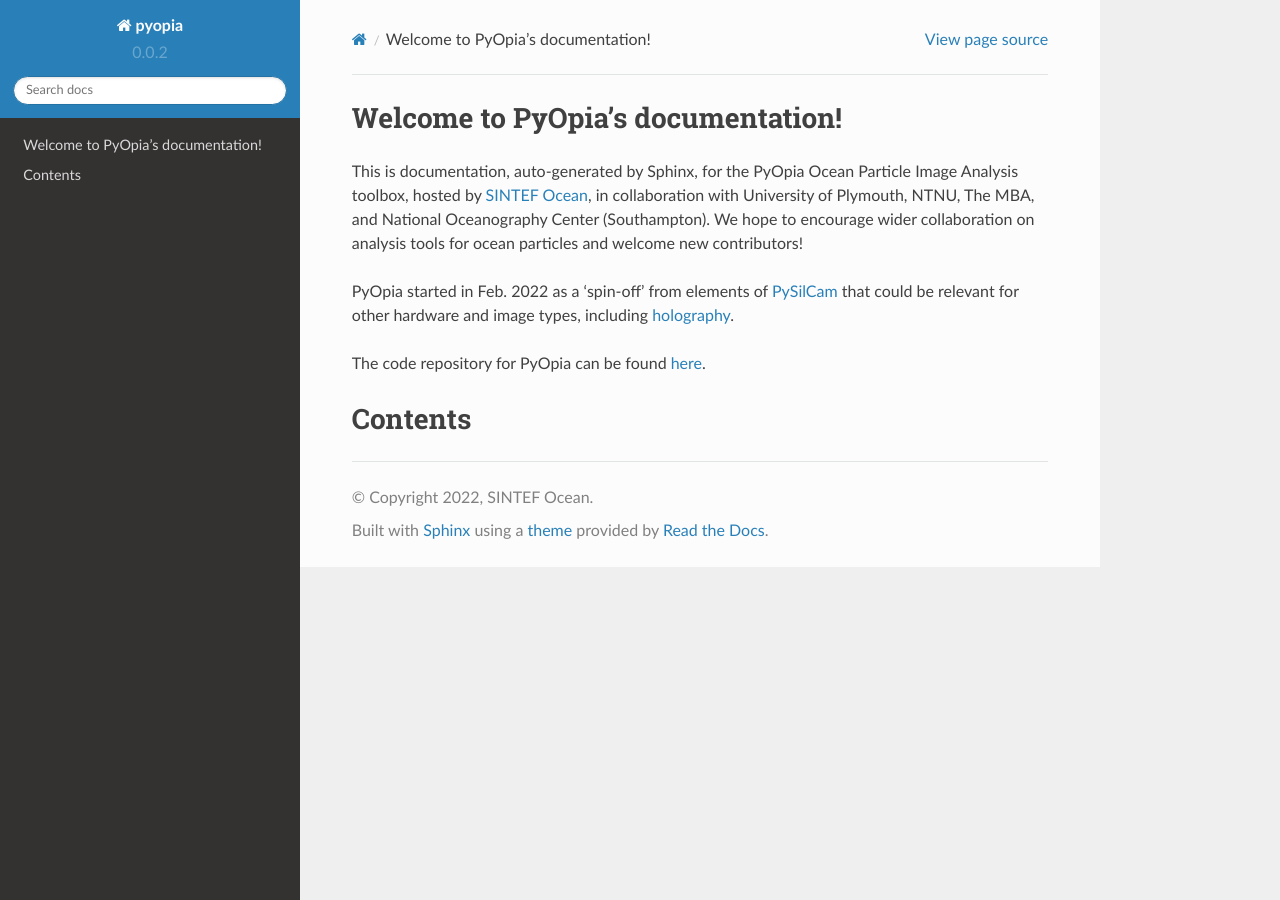
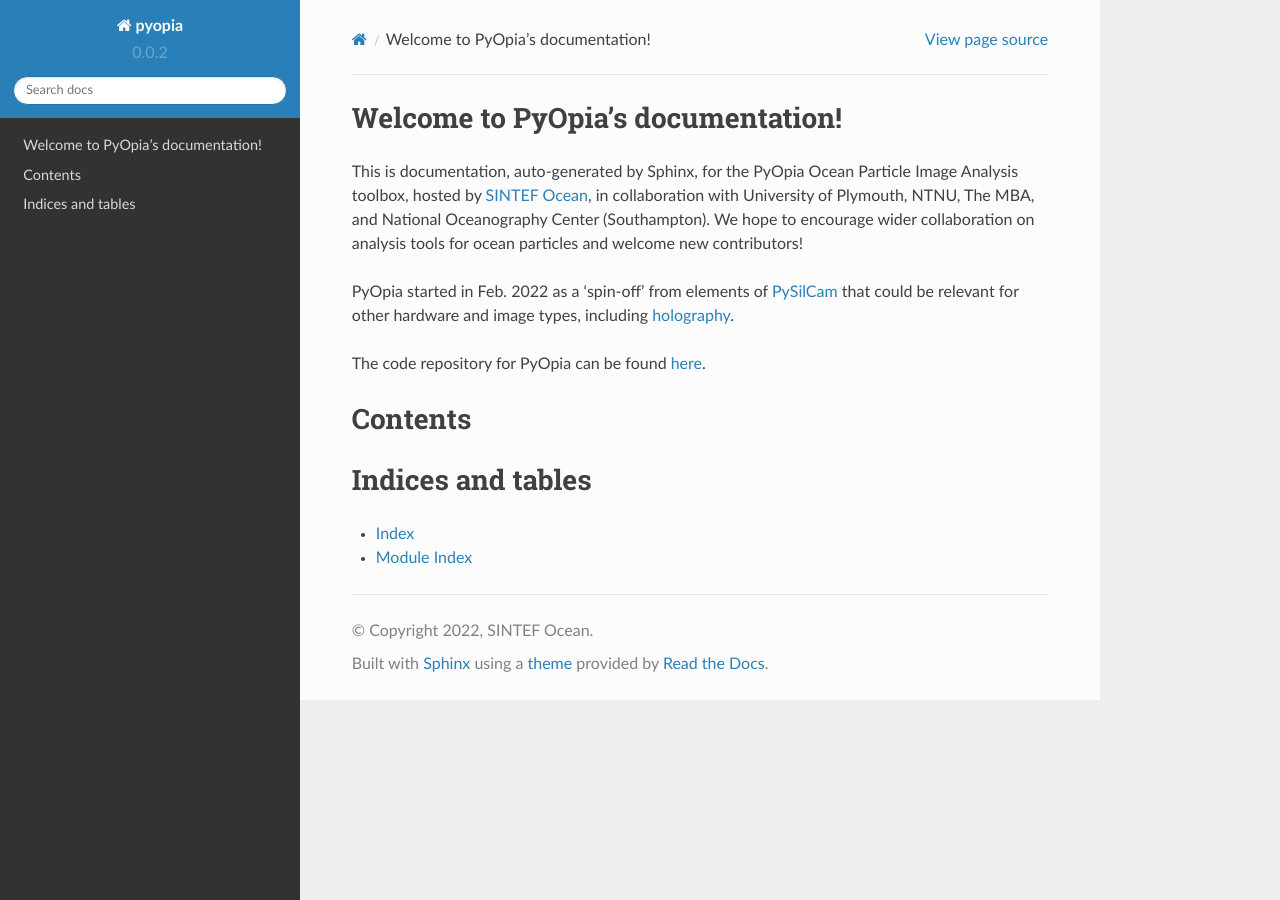
Before and after one commit to SINTEF/pyopia, a Sphinx documentation site: the page built from docs/source/index.rst, in a window 1280 px wide. Built offline with Sphinx 7.4.7 and the Read the Docs theme 2.0.0, drawn with Linux system fonts in a browser that asks for light colours; pages that are not in the unit, such as notebooks, are missing from menus.

Commit message:
put index into read the docs home

```diff
--- a/docs/source/index.rst
+++ b/docs/source/index.rst
@@ -12,6 +12,7 @@ PyOpia started in Feb. 2022 as a 'spin-off' from elements of `PySilCam <https://
 
 The code repository for PyOpia can be found `here <https://github.com/SINTEF/PyOpia/>`_.
 
+
 Contents
 ==================================
 
@@ -19,3 +20,10 @@ Contents
    :maxdepth: 10
 
    pyopia
+
+
+Indices and tables
+==================
+
+* :ref:`genindex`
+* :ref:`modindex`
```
